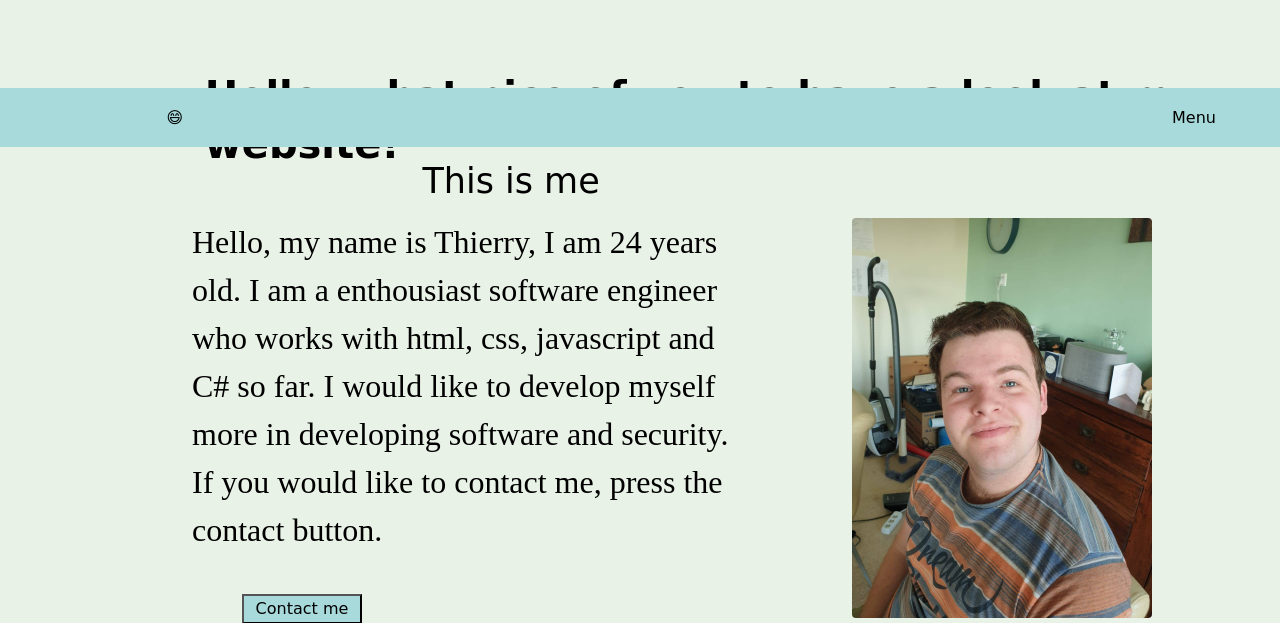
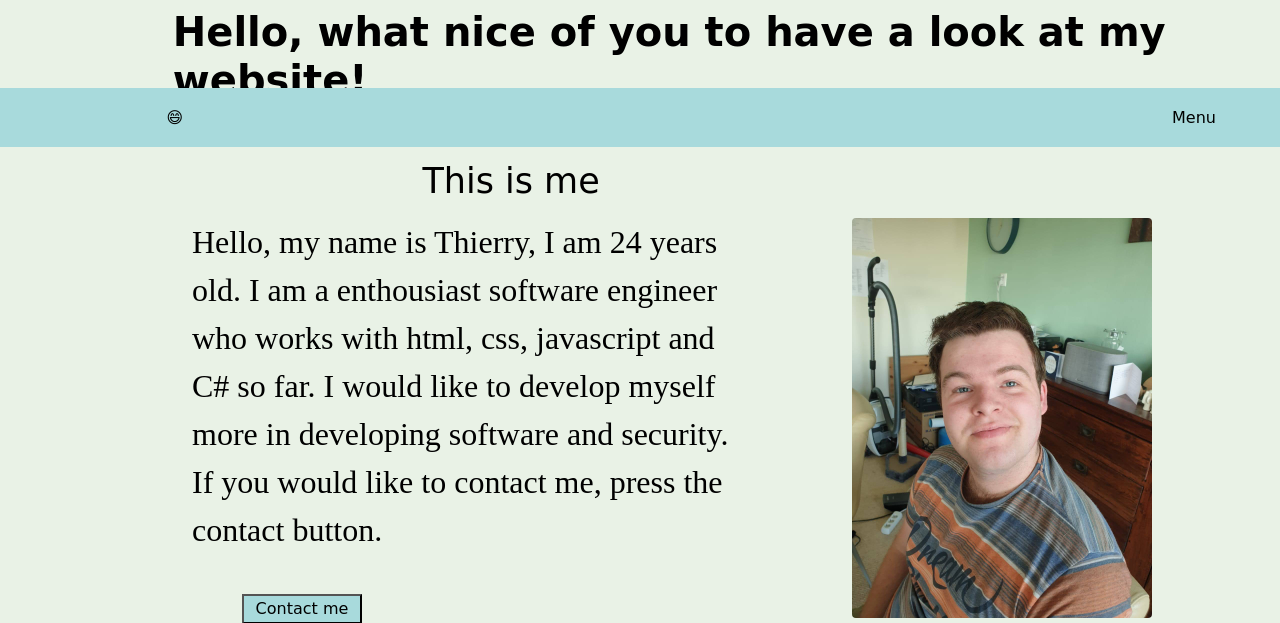
Before and after one commit to Thbroersma/Thbroersma.github.io, a PHP site: page / in a window 1280 px wide. Shown: the top 623 px of the page. Run offline with PHP 8.4, Linux system fonts and the light colour scheme.

Commit message:
Jumbotron aan gepast

```diff
--- a/css/style.css
+++ b/css/style.css
@@ -223,6 +223,6 @@ span	{
 .jumbotron {
 
 	background-color: #E9F2E6;
-	margin:0;
+	margin:0vw;
 
 }
--- a/index.html
+++ b/index.html
@@ -20,7 +20,7 @@
 </head>
 <body>
 <header>
-	<div class="jumbotron">
+	<div>
 		<h1>Hello, what nice of you to have a look at my website!</h1>
 	</div>
 
@@ -44,7 +44,7 @@
 
 </aside>
 <main>
-<div>
+<div class="jumbotron-l" >
 	<h2>This is me</h2>
 	<img src="img/me.jpg" id="me" class="rounded">
 <p  id="about">
```
Also changed, not shown: img/back.jpg (added).
